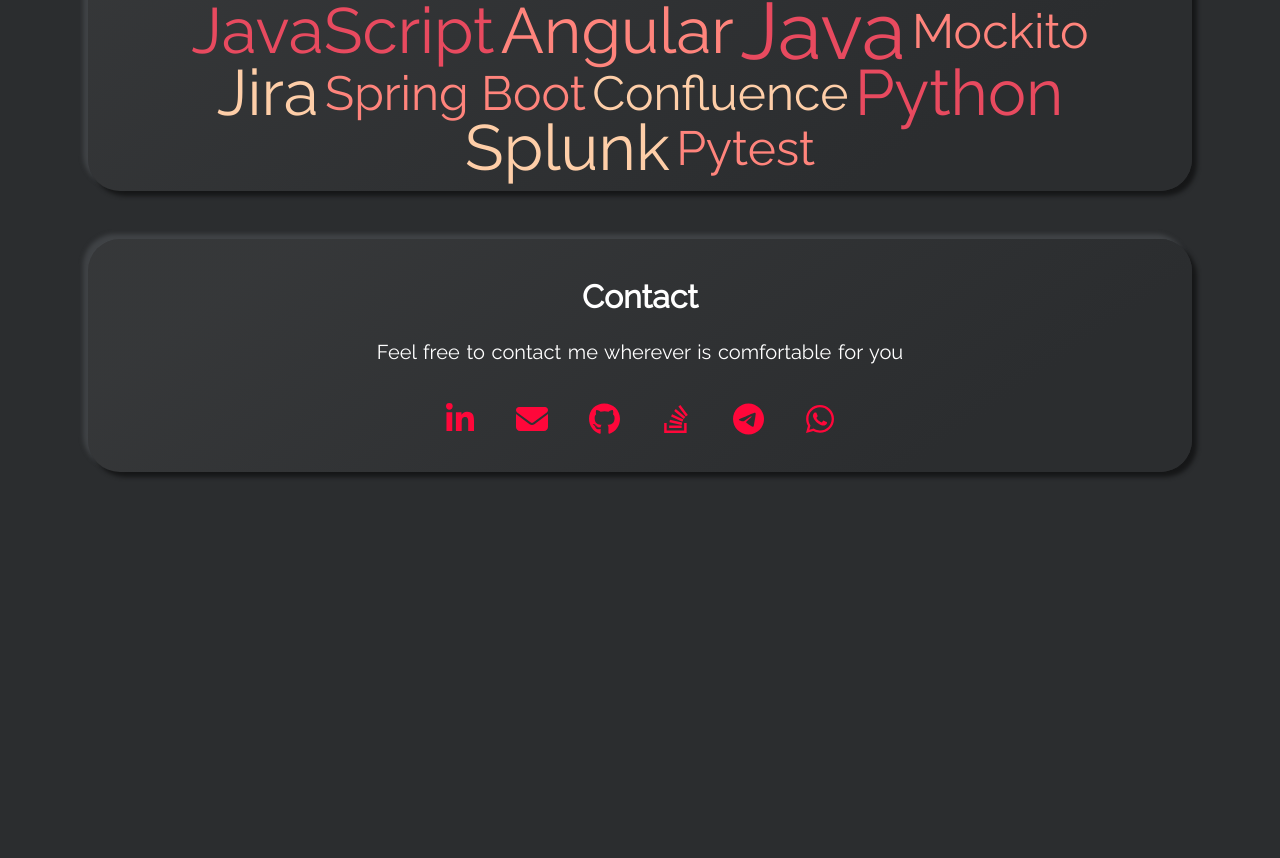
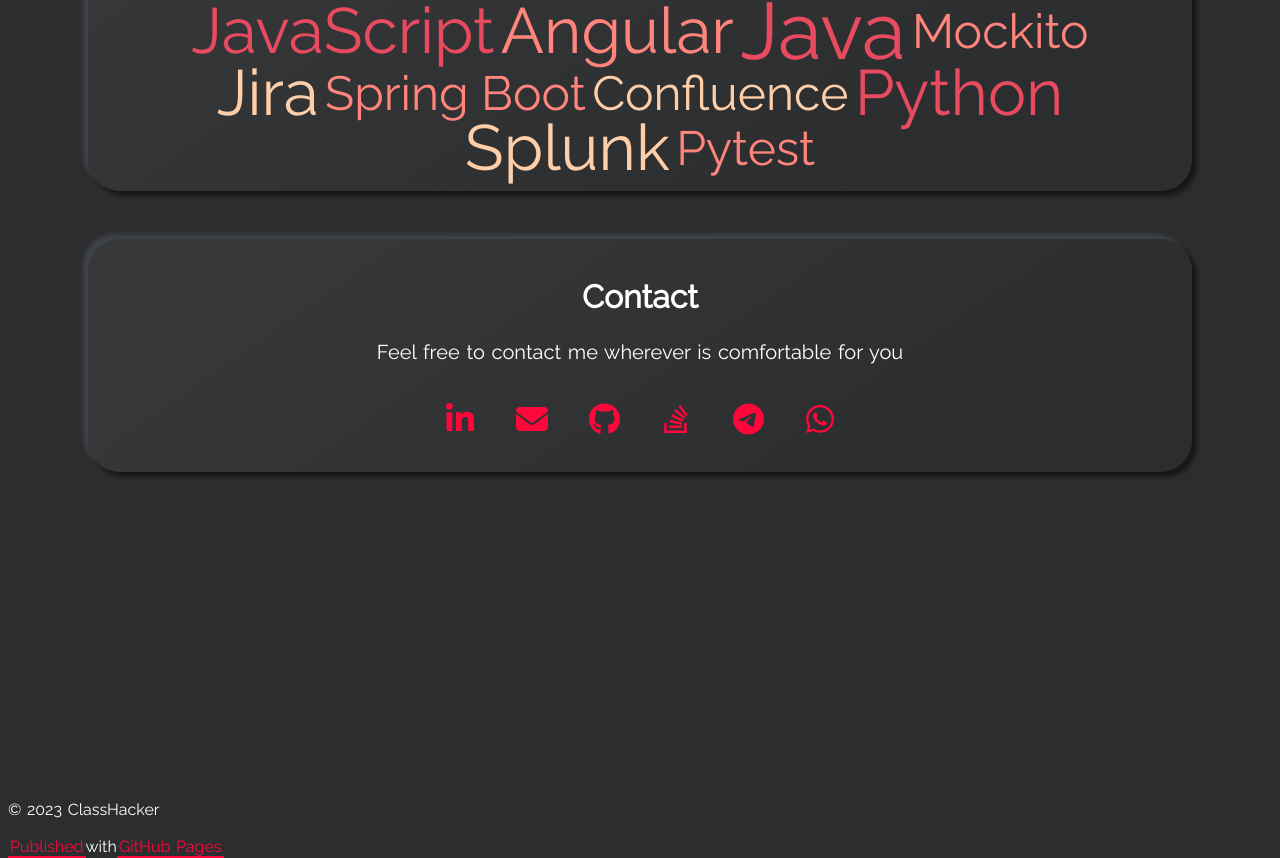
Before and after one commit to ClassHacker/classhacker.github.io, a React (Create React App) app: page / in a window 1280 px wide. Shown: the part 2089-2947 px from the top of the page. Before the commit the page ends 2689 px from the top, so only its background shows below. Built offline with nearby package versions, Linux system fonts and the light colour scheme; what react-animations would draw is missing.

Commit message:
Added footer

```diff
--- a/src/App.js
+++ b/src/App.js
@@ -26,6 +26,20 @@
         <Skills />
         <Contact />
       </div>
+      <footer class="footer">
+        <p>
+          &copy; 2023 ClassHacker
+        </p>
+        <p>
+          <a class="highlight-link" href="https://github.com/ClassHacker/classhacker.github.io" target="_blank" rel="noreferrer">
+            Published
+          </a>
+          with
+          <a class="highlight-link" href="https://pages.github.com/" target="_blank" rel="noreferrer">
+            GitHub Pages
+          </a>
+        </p>
+      </footer>
     </>
   );
 }
```
